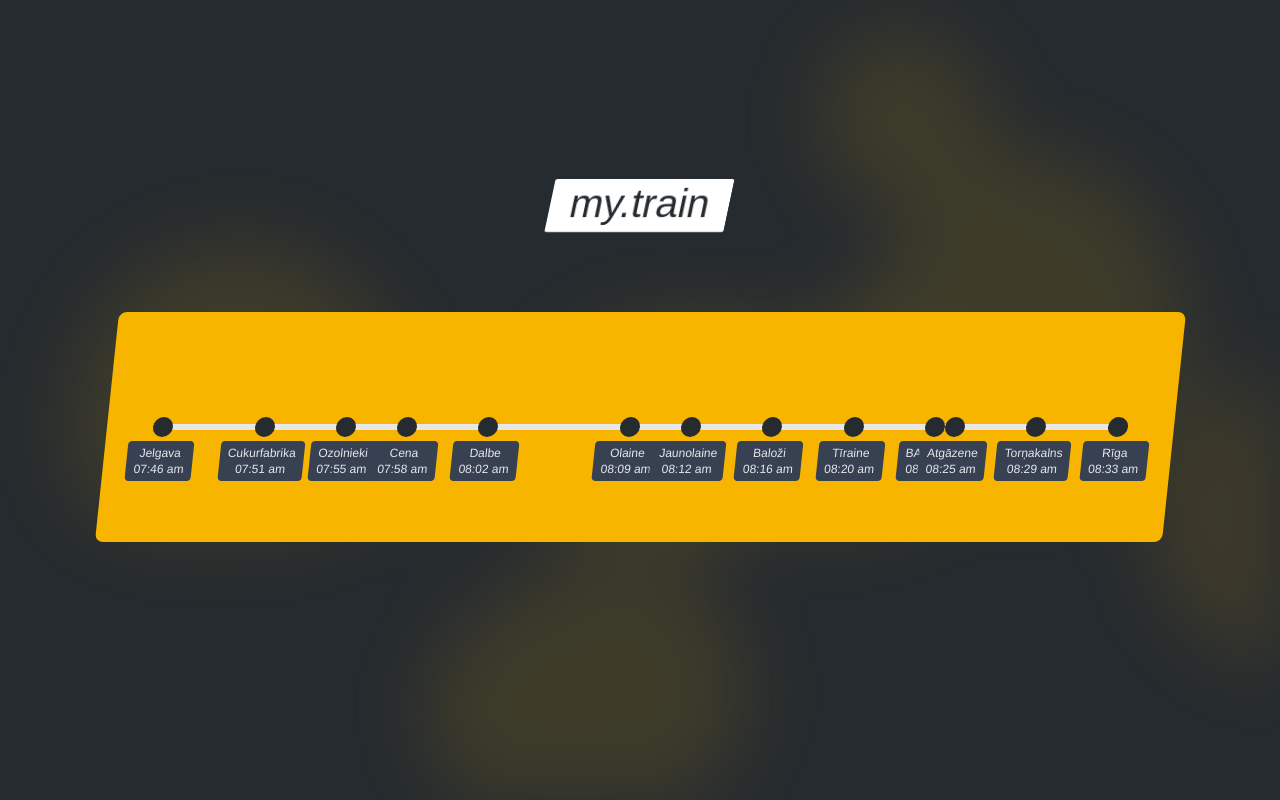
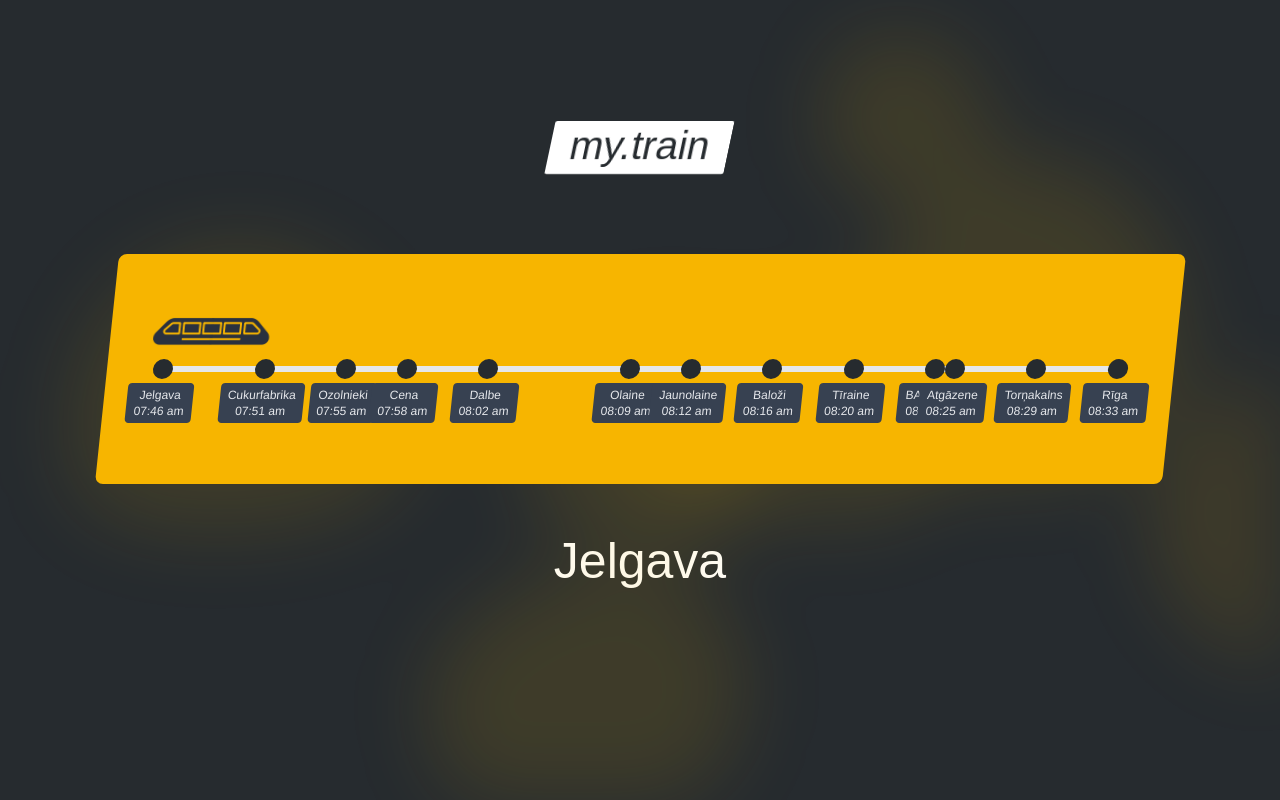
Before and after one commit to martinszeltins/my.train, a Nuxt app: page / in a window 1280 px wide. Built offline with nearby package versions, Linux system fonts and the light colour scheme.

Commit message:
[master] Live updates

```diff
--- a/app.vue
+++ b/app.vue
@@ -2,22 +2,30 @@
     <div class="h-screen flex-col bg-primary flex justify-center items-center text-gray-100 relative overflow-hidden font-reem">
         <BlobBackground />
 
+        <!-- Title -->
         <div class="text-[40px] bg-white text-primary leading-[25px] px-5 pt-3 pb-4 -skew-x-12 relative -top-20 rounded-sm">
             my.train
         </div>
 
         <div class="w-10/12 relative z-10">
-            <!-- Main Card -->
+            <!-- Train Timeline -->
             <div class="rounded-lg px-14 py-28 bg-secondary text-primary -skew-x-6">
                 <AppTimeline
                     :times="times"
                 />
             </div>
         </div>
+
+        <!-- Current Stop -->
+        <div class="text-white text-[50px] mt-10 whitespace-pre">
+            {{ currentStops }}
+        </div>
     </div>
 </template>
 
 <script setup lang="ts">
+    const now = useNow()
+
     const times = ref([
         { time: '2024-04-05 07:46:00', title: 'Jelgava' },
         { time: '2024-04-05 07:51:00', title: 'Cukurfabrika' },
@@ -33,4 +41,43 @@
         { time: '2024-04-05 08:29:00', title: 'Torņakalns' },
         { time: '2024-04-05 08:33:00', title: 'Rīga' },
     ])
+
+    // Loop over all times and change the date to always be today. e.g. if time is 2024-04-05 07:46:00 but today is 2024-04-10 then it should change it to 2024-04-10 07:46:00
+    times.value = times.value.map(time => {
+        const today = new Date()
+        const [hours, minutes, seconds] = time.time.split(' ')[1].split(':')
+        today.setHours(Number(hours))
+        today.setMinutes(Number(minutes))
+        today.setSeconds(Number(seconds))
+
+        return {
+            ...time,
+            time: `${today.getFullYear()}-${today.getMonth() + 1}-${today.getDate()} ${hours}:${minutes}:${seconds}`
+        }
+    })
+
+    const currentStops = computed(() => {
+        const currentStopIndex = times.value.findIndex(time => new Date(time.time).getTime() > now.value.getTime())
+
+        if (currentStopIndex === -1) {
+            return times.value[times.value.length - 1].title
+        }
+
+        if (currentStopIndex === 0) {
+            return times.value[0].title
+        }
+
+        const previousStop = times.value[currentStopIndex - 1]
+        const currentStop = times.value[currentStopIndex]
+
+        if (new Date(previousStop.time).getTime() === now.value.getTime()) {
+            return previousStop.title
+        }
+
+        if (new Date(currentStop.time).getTime() === now.value.getTime()) {
+            return currentStop.title
+        }
+
+        return `${previousStop.title}    -->    ${currentStop.title}`
+    })
 </script>
--- a/components/AppTimeline.vue
+++ b/components/AppTimeline.vue
@@ -3,6 +3,14 @@
         <!-- Timeline (past & future) -->
         <div class="absolute h-[6px] bg-primary rounded-full" :style="{ width: currentTimeProportion + '%' }"></div>
         <div class="absolute h-[6px] bg-gray-200 rounded-full" :style="{ left: currentTimeProportion + '%', right: 0 }"></div>
+
+        <!-- Train Icon -->
+        <div
+            class="absolute"
+            :style="{ left: getTrainPosition(currentTimeProportion), bottom: '24px' }">
+
+            <NuxtImg src="/train.png" class="w-[120px]" />
+        </div>
 
         <!-- Timeline Points -->
         <div
@@ -55,6 +63,18 @@
         return date.toLocaleTimeString('en-US', { hour: '2-digit', minute: '2-digit' })
     }
 
+    const getTrainPosition = (currentTimeProportion: number): string => {
+        if (currentTimeProportion <= 7.2) {
+            return '-15px'
+        }
+
+        if (currentTimeProportion >= 100) {
+            return 'calc(100% - 120px)'
+        }
+
+        return `calc(${currentTimeProportion}% - 122px)`
+    }
+
     const updateCurrentTimeProportion = () => {
         const now = new Date().getTime()
         const times = props.times.map(item => new Date(item.time).getTime())
@@ -72,7 +92,7 @@
     onMounted(() => {
         updateCurrentTimeProportion()
 
-        intervalId = setInterval(updateCurrentTimeProportion, 10000)
+        intervalId = setInterval(updateCurrentTimeProportion, 1000)
     })
 
     onUnmounted(() => clearInterval(intervalId))
--- a/nuxt.config.ts
+++ b/nuxt.config.ts
@@ -2,7 +2,7 @@
 export default defineNuxtConfig({
     devtools: { enabled: true },
 
-    modules: ['@nuxtjs/tailwindcss', "@nuxt/fonts"],
+    modules: ['@nuxtjs/tailwindcss', "@nuxt/fonts", "@nuxt/image", "@vueuse/nuxt"],
 
     tailwindcss: {
         configPath: 'tailwind.config.js',
--- a/package.json
+++ b/package.json
@@ -11,7 +11,10 @@
   },
   "dependencies": {
     "@nuxt/fonts": "^0.6.1",
+    "@nuxt/image": "^1.5.0",
     "@nuxtjs/tailwindcss": "^6.11.4",
+    "@vueuse/core": "^10.9.0",
+    "@vueuse/nuxt": "^10.9.0",
     "nuxt": "^3.11.2",
     "vue": "^3.4.21",
     "vue-router": "^4.3.0"
```
Also changed, not shown: public/train.png (added), 1 other file (tests, documents, lock files or other folders).
